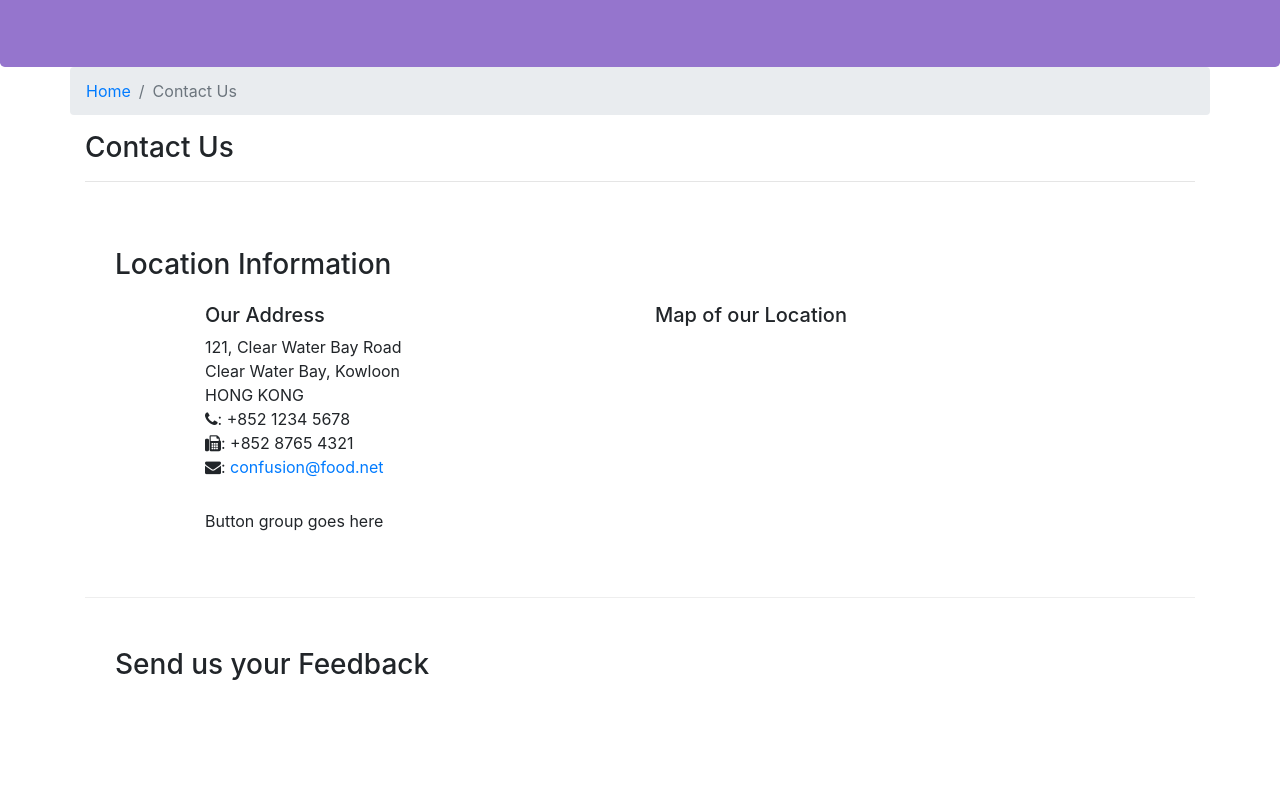
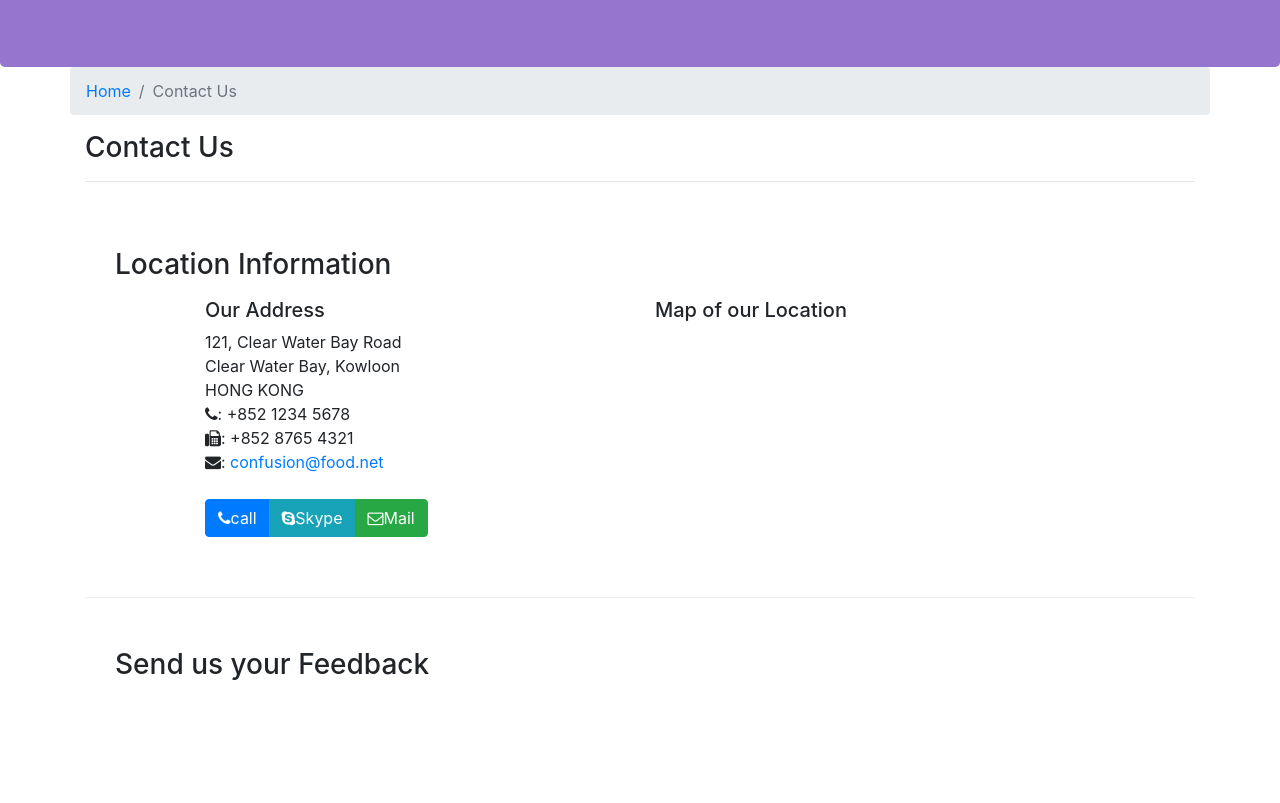
Before and after one commit to sumasree2001/bootstrap, a website: page contactus.html in a window 1280 px wide. Shown: the part 267-1070 px from the top of the page. Drawn offline with nearby package versions, Linux system fonts and the light colour scheme.

Commit message:
buttons in contactus

```diff
--- a/contactus.html
+++ b/contactus.html
@@ -79,7 +79,11 @@
                 <h5>Map of our Location</h5>
             </div>
             <div class="col-12 col-sm-11 offset-sm-1">
-                Button group goes here
+                <div class="btn-group" role="group">
+                    <a class="btn btn-primary" role="button" href="+85212345678"><i class="fa fa-phone"></i>call</a>
+                    <a class="btn btn-info" role="button"  href="#"><i class="fa fa-skype"></i>Skype</a>
+                    <a class="btn btn-success" role="button"  href="mailto:confusion@food.net"><i class="fa fa-envelope-o"></i>Mail</a>
+                </div>
             </div>
         </div>
 
```
